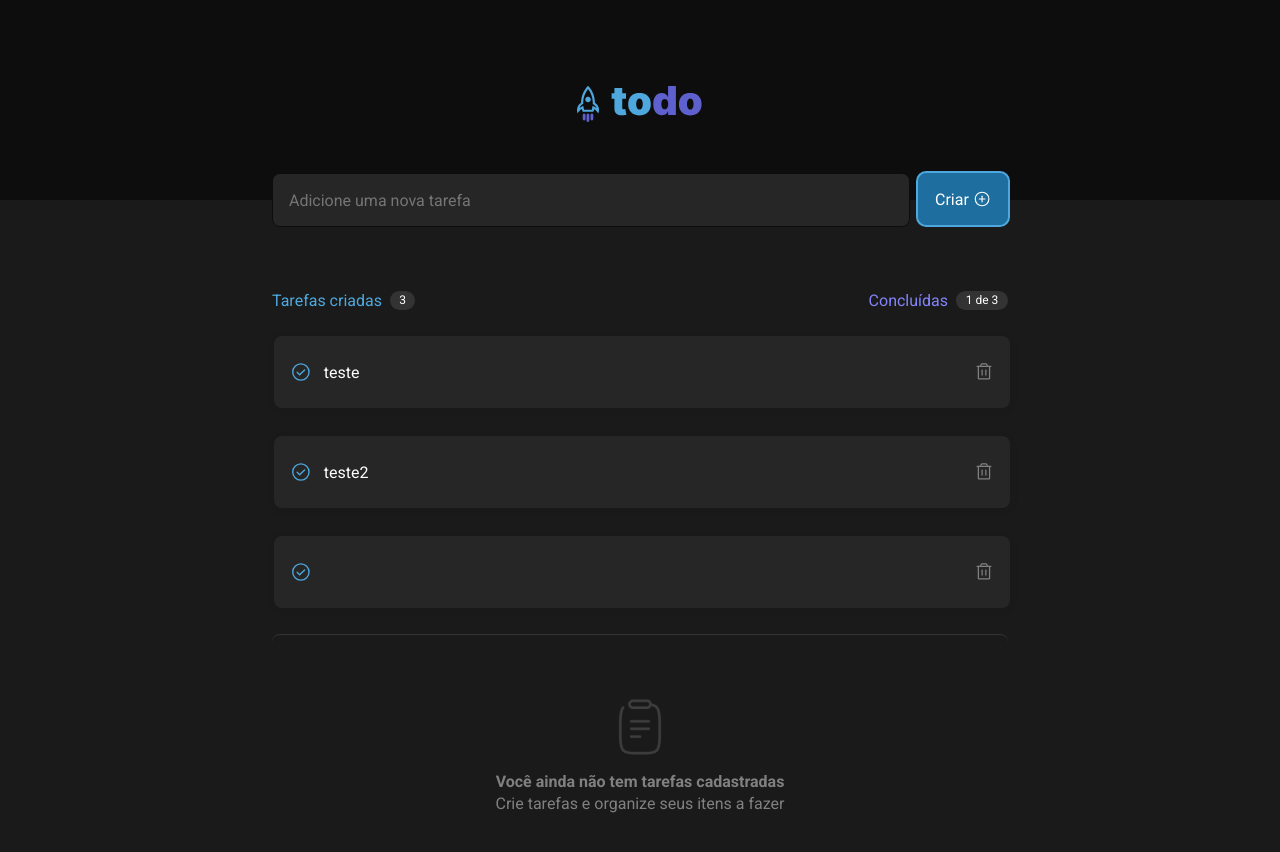
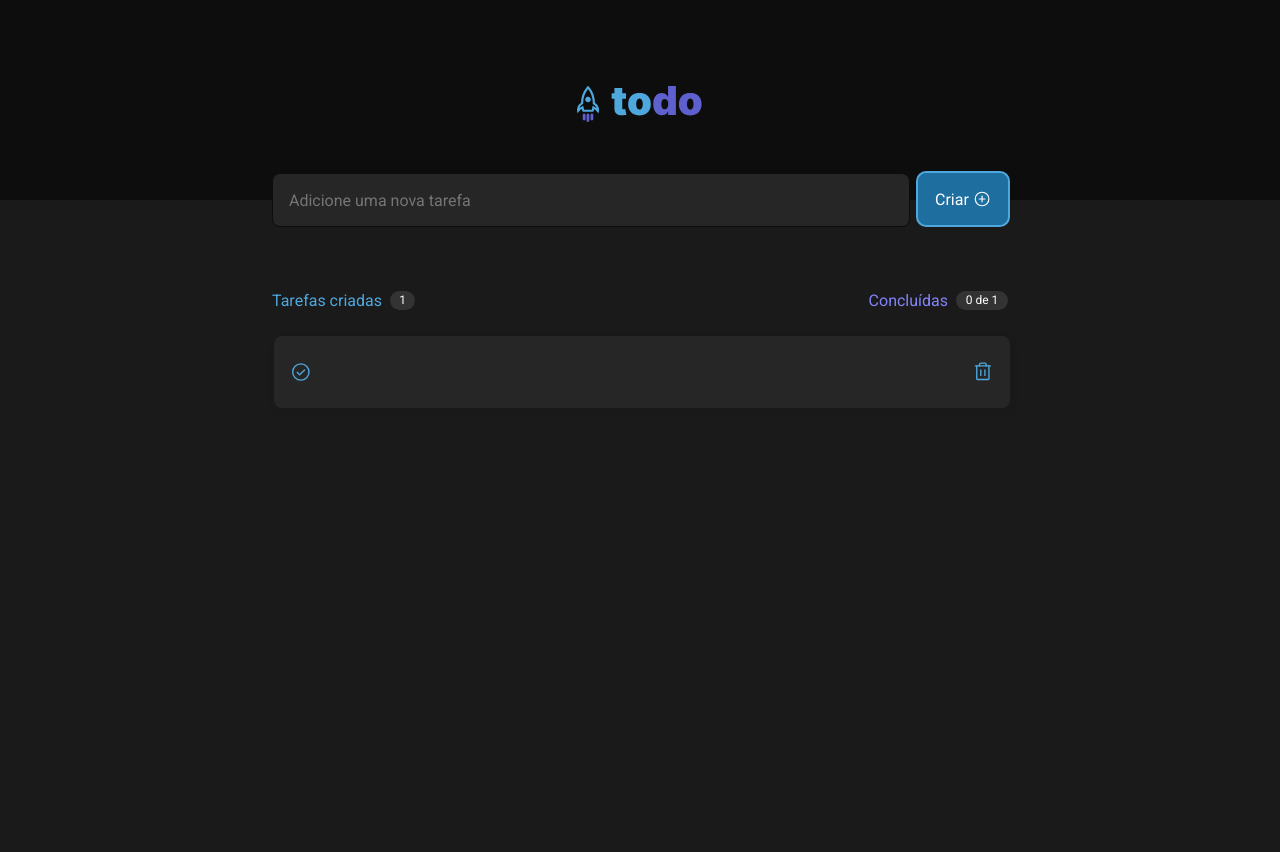
Before and after one commit to arthur-carminatti/TO-DO, a React (Vite) app: page / in a window 1280 px wide. Both pictures are taken after a click on the button "Criar". Shown: the top 852 px of the page. After the commit the page ends 800 px from the top, so only its background shows below. Built offline with nearby package versions, Linux system fonts and the light colour scheme.

Commit message:
Applying delete functionality

```diff
--- a/src/App.tsx
+++ b/src/App.tsx
@@ -13,18 +13,7 @@ export interface TaskProps {
 }
 
 export function App() {
-  const [tasks, setTasks] = useState<TaskProps[]>([
-    {
-      id: 'teste',
-      title: 'teste',
-      isCompleted: true
-    },
-    {
-      id: 'teste2',
-      title: 'teste2',
-      isCompleted: false
-    }
-  ])
+  const [tasks, setTasks] = useState<TaskProps[]>([])
 
   function addTask(taskTitle: string) {
     setTasks([
@@ -37,11 +26,19 @@ export function App() {
     ])
   }
 
+  function deleteTask(taskId: string) {
+    const newTasks = tasks.filter((task) => task.id !== taskId)
+    setTasks(newTasks)
+  }
+
   return (
     <ThemeProvider theme={defaultTheme}>
       <Header />
       <Input onAddTask={addTask} />
-      <TaskContainer tasks={tasks} />
+      <TaskContainer
+        tasks={tasks}
+        onDelete={deleteTask}
+      />
       <GlobalStyle />
     </ThemeProvider>
   )
--- a/src/pages/TaskMain/components/Tasks/components/Task/index.tsx
+++ b/src/pages/TaskMain/components/Tasks/components/Task/index.tsx
@@ -5,10 +5,16 @@ import { CheckCircle, Trash } from 'phosphor-react';
 
 interface Props {
     task: TaskProps
+    onDelete: (taskId: string) => void
 }
 
-export function TaskComponent({ task }: Props) {
+export function TaskComponent({ task, onDelete }: Props) {
     const isCompleted = true
+
+    function deleteTaskId() {
+        onDelete(task.id)
+    }
+
     return (
         <TaskMainTableListTaskContainer>
             <table>
@@ -16,7 +22,7 @@ export function TaskComponent({ task }: Props) {
                     <td>
                         <button>{isCompleted ? <CheckCircle /> : <div />}</button>
                         <p>{task.title}</p>
-                        <Trash size={22} />
+                        <button onClick={deleteTaskId}><Trash /></button>
                     </td>
                 </tbody>
             </table>
--- a/src/pages/TaskMain/components/Tasks/index.tsx
+++ b/src/pages/TaskMain/components/Tasks/index.tsx
@@ -13,9 +13,10 @@ import { TaskProps } from "../../../../App";
 
 export interface Props {
     tasks: TaskProps[]
+    onDelete: (taskId: string) => void
 }
 
-export function TaskContainer({ tasks }: Props) {
+export function TaskContainer({ tasks, onDelete }: Props) {
     const taskLength = tasks.length
     const completedTasks = tasks.filter((task) => task.isCompleted).length
 
@@ -36,9 +37,14 @@ export function TaskContainer({ tasks }: Props) {
             </TaskMainInfoTaskContainer>
 
             {tasks.map((task) => (
-                <TaskComponent key={task.id} task={task} />
+                <TaskComponent
+                    key={task.id}
+                    task={task}
+                    onDelete={onDelete}
+                />
             ))}
 
+            {taskLength <= 0 && (
                 <TaskMainEmptyTaskContainer>
                     <img src={taskEmptyLogo} alt="" />
                     <p>
@@ -46,6 +52,7 @@ export function TaskContainer({ tasks }: Props) {
                         <br /> Crie tarefas e organize seus itens a fazer
                     </p>
                 </TaskMainEmptyTaskContainer>
+            )}
 
         </TaskMainTaskContainer>
     )
--- a/src/pages/TaskMain/components/Tasks/styles.ts
+++ b/src/pages/TaskMain/components/Tasks/styles.ts
@@ -75,7 +75,6 @@ export const TaskMainInfoDoneContainer = styled.div`
         display: flex;
         justify-content: center;
         align-items: center;
-        padding: 0.125rem 0.5rem;
         gap: 0.625rem;
 
         width: 3.25rem;
```
Lines whose indentation alone changed are shown as unchanged.
